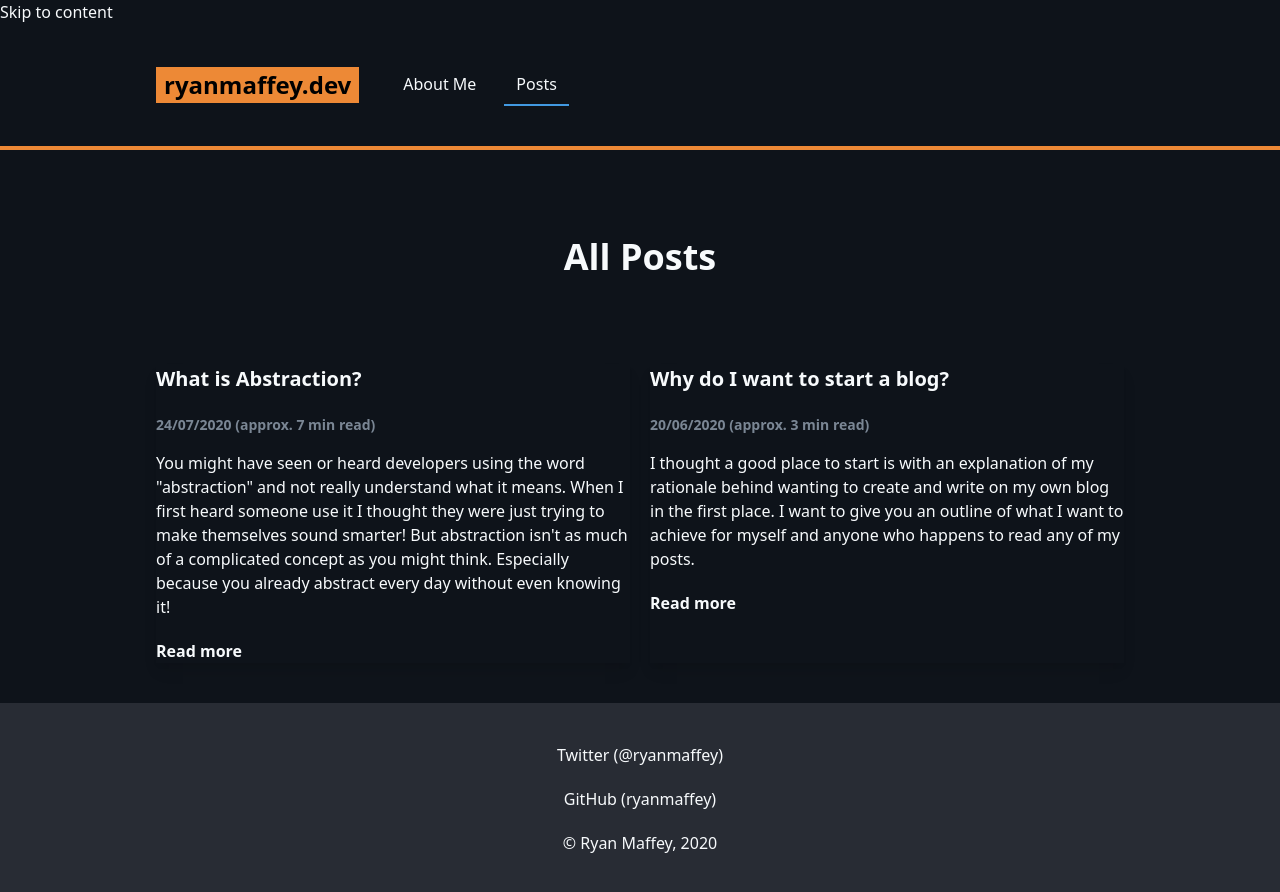
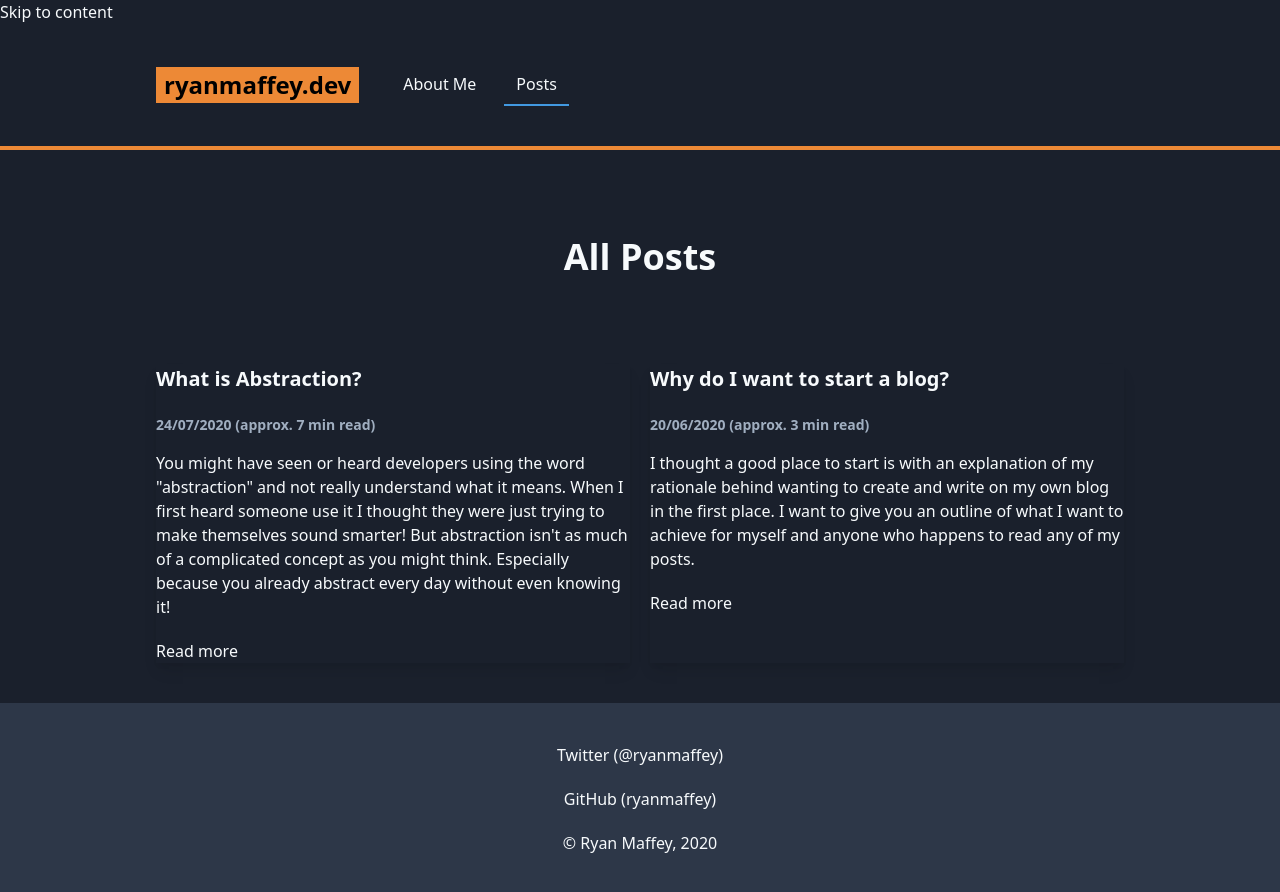
Before and after one commit to ryanmaffey/ryanmaffey.dev, a Next.js app: page /posts in a window 1280 px wide. Shown: the top 892 px of the page. Built offline with nearby package versions, Linux system fonts and the light colour scheme.

Commit message:
new button and link styles

```diff
--- a/components/anchor.tsx
+++ b/components/anchor.tsx
@@ -3,7 +3,9 @@ import Link from "next/link";
 
 interface IProps {
     href: string;
+    as?: string;
     isExternalLink: boolean;
+    isLinkButton: boolean;
     className?: string;
 }
 
@@ -11,10 +13,13 @@ export class Anchor extends React.PureComponent<IProps> {
     public static defaultProps: IProps = {
         href: "/",
         isExternalLink: false,
+        isLinkButton: false,
     };
 
     render() {
-        const className = `c-anchor ${this.props.className}`;
+        const className = `${
+            this.props.isLinkButton ? "c-link-button" : "c-link"
+        } ${this.props.className || ""}`;
         if (this.props.isExternalLink) {
             return (
                 <a
@@ -29,7 +34,7 @@ export class Anchor extends React.PureComponent<IProps> {
         }
 
         return (
-            <Link href={this.props.href}>
+            <Link href={this.props.href} as={this.props.as}>
                 <a className={className}>{this.props.children}</a>
             </Link>
         );
--- a/components/link-button.tsx
+++ /dev/null
@@ -1,18 +0,0 @@
-import React from "react";
-
-import { Anchor } from "./anchor";
-
-interface IProps {
-    href: string;
-    className?: string;
-}
-
-export class LinkButton extends React.PureComponent<IProps> {
-    render() {
-        return (
-            <Anchor href={this.props.href} className="font-bold px-3 py-2">
-                {this.props.children}
-            </Anchor>
-        );
-    }
-}
--- a/components/post-link.tsx
+++ b/components/post-link.tsx
@@ -2,6 +2,7 @@ import React from "react";
 import Link from "next/link";
 
 import { IPost } from "../types";
+import { Anchor } from "./anchor";
 
 interface IProps {
     post: IPost;
@@ -10,8 +11,9 @@ interface IProps {
 }
 
 export const PostLink: React.StatelessComponent<IProps> = (props) => (
+    <div className={`c-post-link ${props.classNames || ""}`}>
         <Link href={`/post/[id]`} as={`/post/${props.post.id}`}>
-        <a className={`c-post-link ${props.classNames || ""}`}>
+            <a>
                 {props.headingSize === 2 && (
                     <h2 className="text-xl">{props.post.meta.title}</h2>
                 )}
@@ -31,7 +33,10 @@ export const PostLink: React.StatelessComponent<IProps> = (props) => (
                     <span>(approx. {props.post.meta.readTime} min read)</span>
                 </div>
                 <p>{props.post.meta.description}</p>
-            <p className="c-post-link__read-more font-bold mb-0">Read more</p>
             </a>
         </Link>
+        <Anchor href={`/post/[id]`} as={`/post/${props.post.id}`} isLinkButton>
+            Read more
+        </Anchor>
+    </div>
 );
--- a/pages/index.tsx
+++ b/pages/index.tsx
@@ -4,7 +4,7 @@ import Head from "next/head";
 import Layout, { siteTitle } from "../components/layout";
 import { getLatestPostsData } from "../lib/posts";
 import { IPost } from "../types";
-import { LinkButton } from "../components/link-button";
+import { Anchor } from "../components/anchor";
 import { PostList } from "../components/post-list";
 
 interface IProps {
@@ -59,13 +59,17 @@ const Home: React.StatelessComponent<IProps> = (props) => {
                         />
                     </picture> */}
                 </div>
-                <LinkButton href="/about">Read more about me</LinkButton>
+                <Anchor href="/about" isLinkButton>
+                    Read more about me
+                </Anchor>
             </section>
             <section className="container">
                 <h2>Latest Posts</h2>
                 <PostList posts={props.latestPosts} headingSize={3} />
                 <div className="mt-10">
-                    <LinkButton href="/posts">See all posts</LinkButton>
+                    <Anchor href="/posts" isLinkButton>
+                        See all posts
+                    </Anchor>
                 </div>
             </section>
         </Layout>
--- a/styles/index.css
+++ b/styles/index.css
@@ -41,26 +41,12 @@ p + h4 {
 
 .page h3,
 .post h3 {
-    @apply underline;
-    text-decoration-color: #ed8936;
+    @apply text-orange-500;
 }
 
 .page h4,
 .post h4 {
-    @apply underline;
-    text-decoration-color: #4299e1;
-}
-
-.page a,
-.post a {
-    @apply bg-blue-500 text-black px-1;
-}
-
-.page a:focus,
-.page a:hover,
-.post a:focus,
-.post a:hover {
-    @apply bg-orange-500;
+    @apply text-blue-500;
 }
 
 @import "./skip-to-content.css";
@@ -69,7 +55,8 @@ p + h4 {
 
 @import "./post-link.css";
 
-@import "./anchor.css";
+@import "./link.css";
+@import "./link-button.css";
 
 @import "./utilities.css";
 
--- /dev/null
+++ b/styles/link-button.css
@@ -0,0 +1,24 @@
+.c-link-button {
+    @apply bg-orange-500 text-black font-bold px-3 py-2 inline-block relative;
+    box-shadow: 1px 0px 0px #c05621, 0px 1px 0px #c05621, 2px 1px 0px #c05621,
+        1px 2px 0px #c05621, 3px 2px 0px #c05621, 2px 3px 0px #c05621,
+        4px 3px 0px #c05621, 3px 4px 0px #c05621;
+}
+
+.c-link-button:focus,
+.c-link-button:hover {
+    box-shadow: 1px 0px 0px #c05621, 0px 1px 0px #c05621, 2px 1px 0px #c05621,
+        1px 2px 0px #c05621, 3px 2px 0px #c05621, 2px 3px 0px #c05621,
+        4px 3px 0px #c05621, 3px 4px 0px #c05621, 5px 4px 0px #c05621,
+        4px 5px 0px #c05621, 6px 5px 0px #c05621;
+    top: -2px;
+    left: -2px;
+}
+
+.c-link-button:active {
+    box-shadow: inset 1px 0px 0px #c05621, inset 0px 1px 0px #c05621,
+        inset 2px 1px 0px #c05621, inset 1px 2px 0px #c05621,
+        inset 3px 2px 0px #c05621;
+    top: 3px;
+    left: 3px;
+}
--- /dev/null
+++ b/styles/link.css
@@ -0,0 +1,11 @@
+.c-link {
+    @apply border-b border-orange-500;
+}
+
+.c-link:focus,
+.c-link:hover {
+    @apply bg-orange-500 text-gray-900;
+}
+
+.c-link:active {
+}
--- a/styles/post-link.css
+++ b/styles/post-link.css
@@ -1,21 +1,3 @@
 .c-post-link {
     @apply block p-5 bg-gray-800 h-full border-l-4 border-blue-500;
 }
-.c-post-link__read-more {
-    @apply bg-blue-500 inline-block px-2 text-black;
-}
-
-.c-post-link:active h2,
-.c-post-link:focus h2,
-.c-post-link:hover h2,
-.c-post-link:active h3,
-.c-post-link:focus h3,
-.c-post-link:hover h3 {
-    @apply text-orange-500;
-}
-
-.c-post-link__read-more:active,
-.c-post-link__read-more:focus,
-.c-post-link__read-more:hover {
-    @apply bg-orange-500;
-}
--- a/tailwind.config.js
+++ b/tailwind.config.js
@@ -6,15 +6,6 @@ module.exports = {
     ],
     theme: {
         extend: {
-            colors: {
-                gray: {
-                    "100": "#f7fafc",
-                    "500": "#7A8694",
-                    "700": "#34495e",
-                    "800": "#282C34",
-                    "900": "#0E131A",
-                },
-            },
             maxWidth: {
                 "10": "10rem",
             },
```
Also changed, not shown: styles/anchor.css (deleted, +0 -8 lines), styles/post.css (+9 -0 lines). Lines whose indentation alone changed are shown as unchanged.
